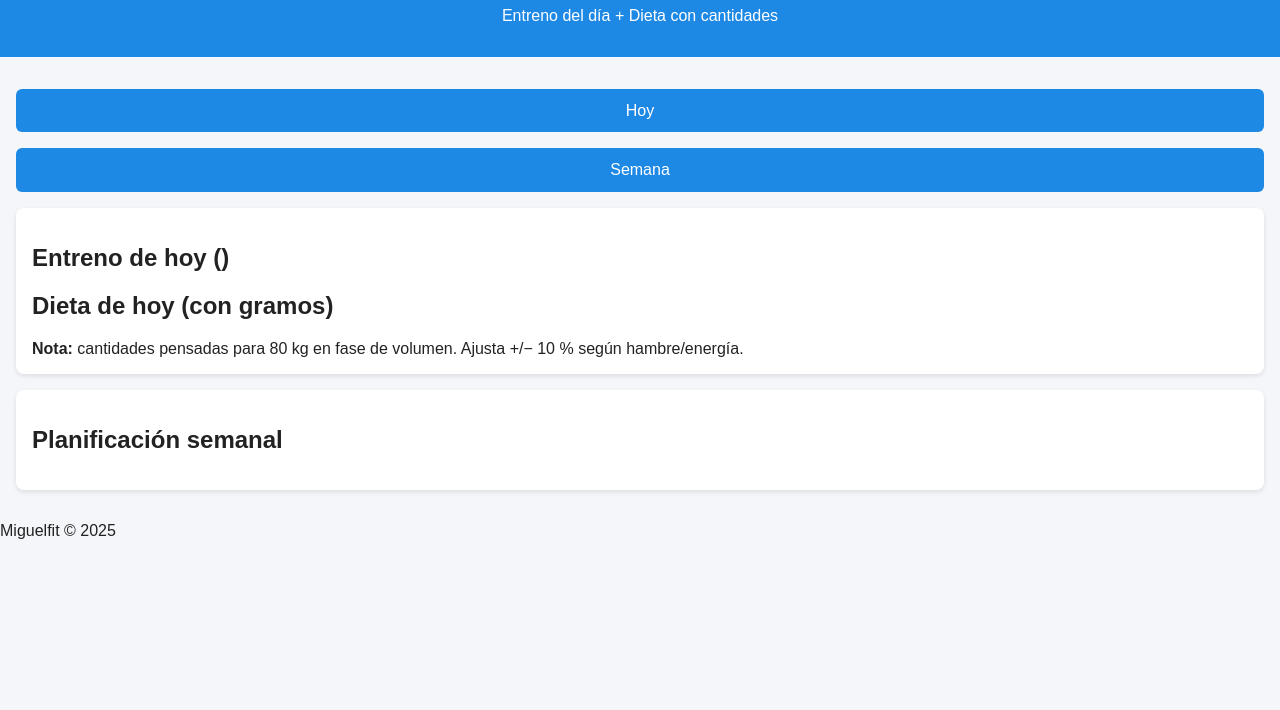
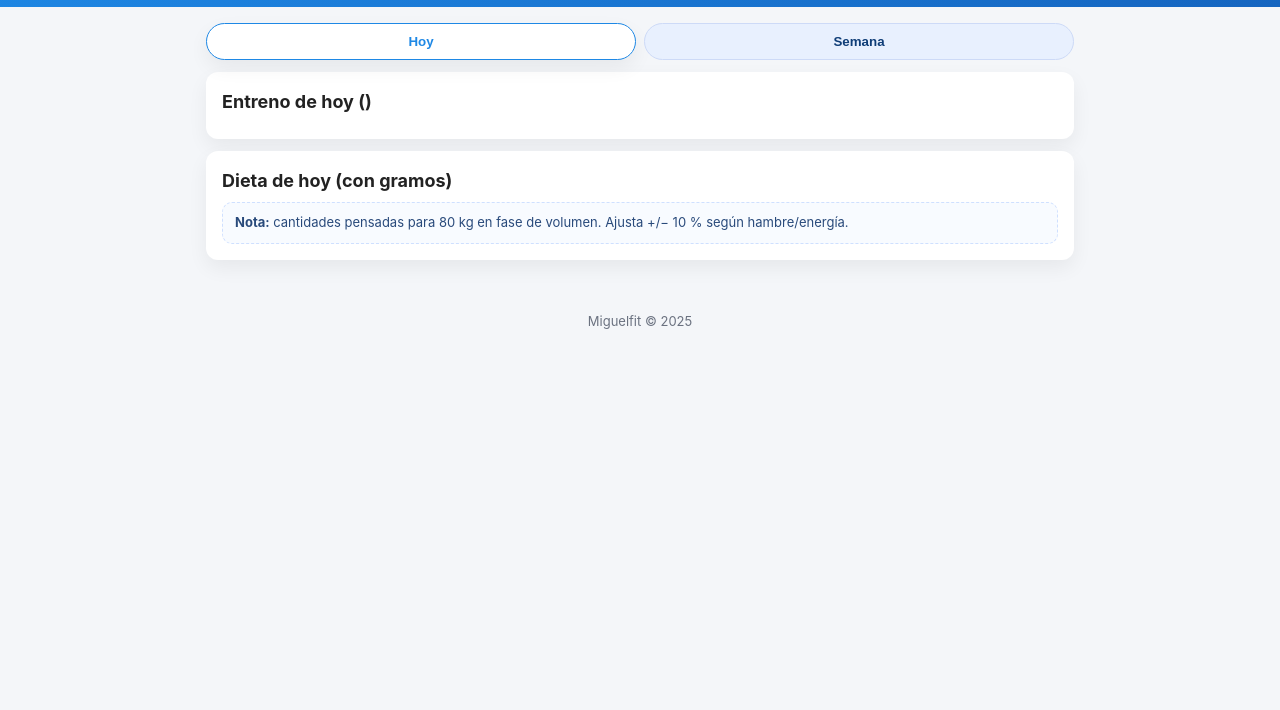
Before and after one commit to mikemclo/Miguelfit, a plain HTML site: page index.html in a window 1280 px wide. Shown: the part 90-800 px from the top of the page. Drawn offline with Linux system fonts and the light colour scheme.

Commit message:
Actualizar styles.css

```diff
--- a/styles.css
+++ b/styles.css
@@ -1,42 +1,100 @@
-body {
-  margin: 0;
-  font-family: Arial, sans-serif;
-  background: #f4f6f9;
-  color: #222;
+:root{
+  --brand:#1e88e5;
+  --bg:#f4f6f9;
+  --card:#fff;
+  --text:#222;
+  --muted:#6b7280;
+  --radius:12px;
+  --shadow:0 8px 20px rgba(0,0,0,.06);
 }
 
-header {
-  background: #1e88e5;
-  color: white;
-  padding: 1rem;
-  text-align: center;
+*{box-sizing:border-box}
+html,body{margin:0;padding:0}
+body{
+  font-family: -apple-system, BlinkMacSystemFont, "Segoe UI", Roboto, Arial, sans-serif;
+  background:var(--bg);
+  color:var(--text);
+  line-height:1.5;
 }
 
-main {
-  padding: 1rem;
+.topbar{
+  background:linear-gradient(135deg, var(--brand), #1565c0);
+  color:#fff;
+  padding:20px 16px 16px;
+  text-align:center;
+}
+.topbar h1{margin:0;font-size:22px}
+.subtitle{opacity:.9;margin:.25rem 0 0}
+
+.container{max-width:900px;margin:0 auto;padding:16px}
+
+.tabs{display:flex;gap:8px;margin-bottom:12px}
+.tab{
+  flex:1;
+  background:#e8f0fe;
+  border:1px solid #cddaf7;
+  color:#0f3d77;
+  padding:10px 12px;
+  border-radius:999px;
+  font-weight:600;
+}
+.tab.active{background:#fff;border-color:var(--brand);color:var(--brand);box-shadow:var(--shadow)}
+
+.tabpanel{display:none}
+.tabpanel.active{display:block}
+
+.card{
+  background:var(--card);
+  border-radius:var(--radius);
+  box-shadow:var(--shadow);
+  padding:16px;
+  margin:12px 0;
+}
+.card h2{margin:0 0 8px;font-size:18px}
+
+.list{margin:0;padding-left:18px}
+.list li{margin:6px 0}
+
+.badge{
+  display:inline-block;
+  background:#eaf3ff;
+  color:#0f3d77;
+  border:1px solid #cfe0ff;
+  padding:2px 8px;
+  border-radius:999px;
+  font-size:12px;
+  margin-left:6px;
 }
 
-section {
-  background: white;
-  margin: 1rem 0;
-  padding: 1rem;
-  border-radius: 8px;
-  box-shadow: 0 2px 5px rgba(0,0,0,0.1);
+.meal{
+  border:1px solid #eef2f7;
+  border-radius:10px;
+  padding:10px 12px;
+  margin:10px 0;
+}
+.meal h3{margin:0 0 6px;font-size:15px;color:#0f3d77}
+.meal ul{margin:0;padding-left:18px}
+.meal ul li{margin:4px 0}
+
+.note{
+  background:#f8fbff;
+  border:1px dashed #cfe0ff;
+  padding:10px 12px;
+  border-radius:10px;
+  color:#294a7b;
+  margin-top:8px;
+  font-size:13px;
 }
 
-button {
-  display: block;
-  width: 100%;
-  margin-top: 1rem;
-  padding: 0.8rem;
-  background: #1e88e5;
-  color: white;
-  border: none;
-  border-radius: 6px;
-  font-size: 1rem;
-  cursor: pointer;
+.day{
+  border-left:4px solid var(--brand);
+  padding-left:12px;
+  margin:12px 0;
 }
 
-.hidden {
-  display: none;
+.footer{
+  text-align:center;
+  color:var(--muted);
+  padding:24px 12px 40px;
+  font-size:13px;
 }
```
